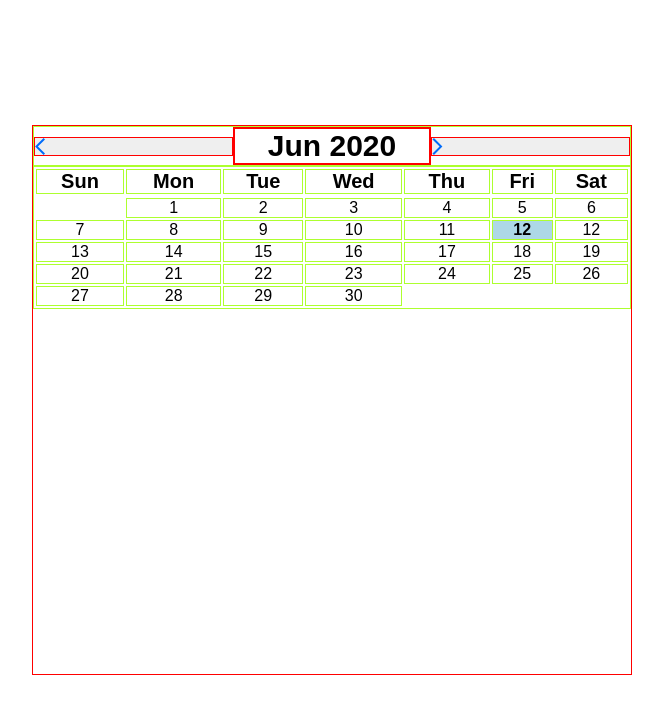
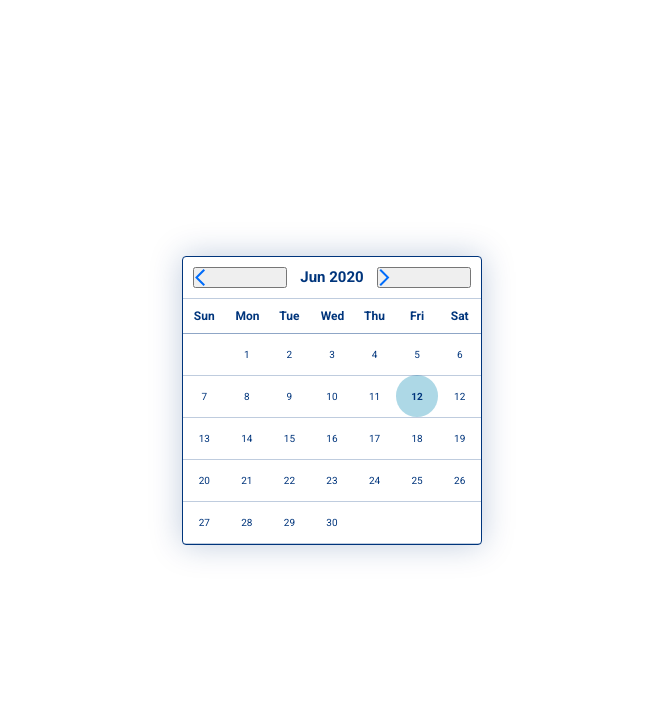
Before and after one commit to abigailforeman1/GetAgent-Calenda-Widget, a React (Create React App) app: page / in a window 1280 px wide. Shown: the top 714 px of the page, without its empty margins (308-971 px from the left). Built offline with nearby package versions, Linux system fonts and the light colour scheme.

Commit message:
added styling to the table andstarted fixing the spacing

```diff
--- a/src/App.js
+++ b/src/App.js
@@ -83,7 +83,7 @@ class App extends React.Component {
         dayCells.push(
           <td
             key={i}
-            className='cell-with-day test-border today-marker'
+            className='cell-with-day today-marker'
             onClick={this.selectDay}
           >
             {i}
@@ -95,8 +95,8 @@ class App extends React.Component {
           key={i}
           className={
             this.state.selectedElement === i
-              ? 'selected-day cell-with-day test-border'
-              : 'cell-with-day test-border'
+              ? 'selected-day cell-with-day'
+              : 'cell-with-day'
           }
           onClick={this.selectDay}
         >
@@ -133,9 +133,11 @@ class App extends React.Component {
     return (
       <>
         <div className='main-wrapper'>
-          <div className='outer-border '>
+          <div className='outer-border'>
+
             <div className='row'>
               <div className='current-year-month-wrapper'>
+
                 <button
                   className='left-side-arrow column back-arrow'
                   onClick={this.handleClickArrow}
@@ -154,6 +156,7 @@ class App extends React.Component {
                     {slicedMonth} {slicedYear}
                   </h1>
                 </div>
+
                 <button
                   className='right-side-arrow column'
                   onClick={this.handleClickArrow}
@@ -179,9 +182,9 @@ class App extends React.Component {
 
             <table className='weeks-wrapper'>
               <tbody>
-                <tr>
+                <tr className='weeks-header-wrapper'>
                   {moment.weekdaysShort(true).map(day => (
-                    <th key={day} className='weeks test-border'>
+                    <th key={day} className='weeks'>
                       {day}
                     </th>
                   ))}
--- a/src/styles/main.scss
+++ b/src/styles/main.scss
@@ -1,3 +1,6 @@
+@import url('https://fonts.googleapis.com/css2?family=Roboto:wght@400;700&display=swap');
+$darkish-blue: rgb(0, 53, 124);
+
 * {
   box-sizing: border-box;
   margin: 0px;
@@ -5,7 +8,7 @@
 }
 
 body {
-  font-family: Arial, Helvetica, sans-serif;
+  font-family: 'Roboto', sans-serif;
 }
 
 .row {
@@ -13,6 +16,7 @@ body {
   flex-direction: row;
   flex-wrap: wrap;
   width: 100%;
+  border-bottom: 1px solid rgba(0, 53, 124, 0.25);
   // border: red 1px solid;
 }
 
@@ -21,7 +25,7 @@ body {
   flex-direction: column;
   flex-basis: 100%;
   flex: 1;
-  border: red 1px solid;
+  // border: red 1px solid;
 }
 
 .main-wrapper {
@@ -35,30 +39,33 @@ body {
 .outer-border {
   display: flex;
   flex-direction: column;
-  width: 600px;
-  height: 550px;
-  border: red 1px solid;
+  width: 300px;
+  border: $darkish-blue 1px solid;
+  background-color: #ffffff;
+  box-shadow: 0 0 32px 0 rgba(0, 53, 124, 0.25);
+  border-radius: 4px;
 }
 
 .current-year-month-wrapper {
   display: flex;
   align-items: center;
   // justify-content: space-between;
-  border: greenyellow 1px solid;
+  // border: greenyellow 1px solid
   width: 100%;
+  margin: 10px;
 }
 
 .current-year-month {
-  font-family: Arial, Helvetica, sans-serif;
-  font-size: 30px;
-  border: red 1px solid;
+  font-size: 15px;
+  font-weight: 600;
   text-align: center;
+  color: $darkish-blue;
 }
 
 .left-side-arrow {
   // display: flex;
   // justify-content: flex-start;
-  border: red 1px solid;
+  // border: red 1px solid;
 }
 
 .back-arrow {
@@ -69,7 +76,7 @@ body {
 .right-side-arrow {
   // display: flex;
   // justify-content: flex-end;
-  border: red 1px solid;
+  // border: red 1px solid;
 }
 
 .next-arrow {
@@ -80,24 +87,54 @@ body {
   // display: flex;
   // flex-direction: column;
   // justify-content: space-between;
-  border: greenyellow 1px solid;
+
+}
+
+.weeks-header-wrapper {
+  border-bottom: 1px solid rgba(0, 53, 124, 0.25);
 }
 
 .weeks {
-  font-family: Arial, Helvetica, sans-serif;
-  font-size: 20px;
+  padding: 10px;
+  font-size: 12px;
   text-align: center;
   margin: 10px 0;
+  color: $darkish-blue;
+  font-weight: 600;
 }
 
-.days-wrapper {
-  // display: flex;
-  // justify-content: space-between;
-  border: greenyellow 1px solid;
+.cell-with-day {
+  padding: 10px;
+  border-radius: 100%;
+
 }
 
 .day-cells {
   text-align: center;
+  font-size: 10px;
+  color: $darkish-blue;
+  border-bottom: 1px solid rgba(0, 53, 124, 0.25);
+}
+
+table {
+  border-spacing: 0px;
+  table-layout: fixed;
+  width: 100%;
+  border-collapse: collapse;
+  margin: 0;
+  padding: 0;
+}
+
+th, td {
+  width: 14.2857142857%;
+}
+
+td {
+  border-spacing: 0;
+	height: 42px;
+	// width: 100px;
+  // margin: 0;
+  // padding: 0;
 }
 
 td:hover {
```
